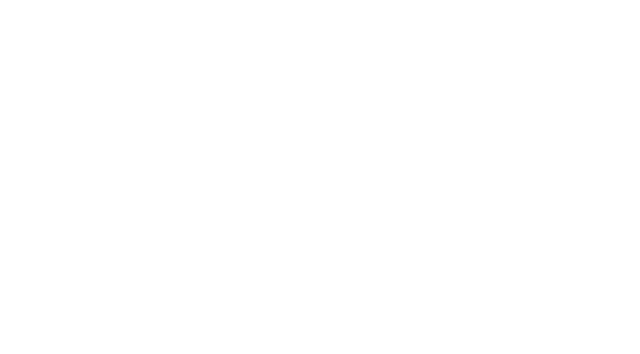
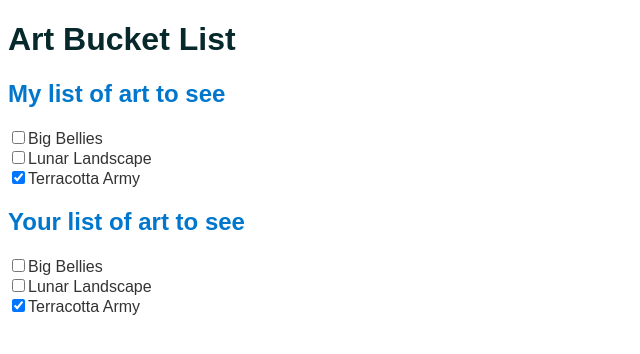
Before and after one commit to DaviAntonaji/fatec-lab-engenharia-react, a React (Create React App) app: page /aula5/atividade14 in a window 1280 px wide. Before the commit this address had no page. Shown: the top 354 px of the page, without its empty margins (0-640 px from the left). Built offline with nearby package versions, Linux system fonts and the light colour scheme.

Commit message:
Fim aula 5

```diff
--- a/src/App.js
+++ b/src/App.js
@@ -20,6 +20,10 @@ import Form3 from "./pages/Aula5/Form3";
 import ListAula5 from "./pages/Aula5/List";
 import List2Aula5 from "./pages/Aula5/List2";
 import ShapeEditor from "./pages/Aula5/ShapeEditor";
+import List3Aula5 from "./pages/Aula5/List3";
+import CounterList from "./pages/Aula5/CounterList";
+import List4Aula5 from "./pages/Aula5/List4";
+import BucketList from "./pages/Aula5/BucketList";
 
 function App() {
   return (
@@ -48,6 +52,10 @@ function App() {
         <Route path="/aula5/atividade8" element={<ListAula5 />} />
         <Route path="/aula5/atividade9" element={<List2Aula5 />} />
         <Route path="/aula5/atividade10" element={<ShapeEditor />} />
+        <Route path="/aula5/atividade11" element={<CounterList/>} />
+        <Route path="/aula5/atividade12" element={<List3Aula5 />} />
+        <Route path="/aula5/atividade13" element={<List4Aula5 />} />
+        <Route path="/aula5/atividade14" element={<BucketList />} />
       </Routes>
     </BrowserRouter>
   );
--- /dev/null
+++ b/src/pages/Aula5/BucketList.js
@@ -0,0 +1,67 @@
+import { useState } from "react";
+let nextId = 3;
+const initialList = [
+  { id: 0, title: "Big Bellies", seen: false },
+  { id: 1, title: "Lunar Landscape", seen: false },
+  { id: 2, title: "Terracotta Army", seen: true },
+];
+
+function ItemList({ artworks, onToggle }) {
+  return (
+    <ul>
+      {artworks.map((artwork) => (
+        <li key={artwork.id}>
+          <label>
+            <input
+              type="checkbox"
+              checked={artwork.seen}
+              onChange={(e) => {
+                onToggle(artwork.id, e.target.checked);
+              }}
+            />
+            {artwork.title}
+          </label>
+        </li>
+      ))}
+    </ul>
+  );
+}
+
+export default function BucketList() {
+  const [myList, setMyList] = useState(initialList);
+  const [yourList, setYourList] = useState(initialList);
+
+  function handleToggleMyList(artworkId, nextSeen) {
+    setMyList(
+      myList.map((artwork) => {
+        if (artwork.id === artworkId) {
+          return { ...artwork, seen: nextSeen };
+        } else {
+          return artwork;
+        }
+      })
+    );
+  }
+  function handleToggleYourList(artworkId, nextSeen) {
+    setYourList(
+      yourList.map((artwork) => {
+        if (artwork.id === artworkId) {
+          return { ...artwork, seen: nextSeen };
+        } else {
+          return artwork;
+        }
+      })
+    );
+  }
+  return (
+    <>
+
+    <h1>Art Bucket List</h1>
+    <h2>My list of art to see</h2>
+    <ItemList artworks={myList} onToggle={handleToggleMyList}/>
+    <h2>Your list of art to see</h2>
+    <ItemList artworks={yourList} onToggle={handleToggleYourList}/>
+
+    </>
+  )
+}
--- /dev/null
+++ b/src/pages/Aula5/CounterList.js
@@ -0,0 +1,35 @@
+import { useState } from "react";
+
+let initialCounters = [0, 0, 0];
+
+export default function CounterList() {
+  const [counters, setCounters] = useState(initialCounters);
+  function handleIncrementClick(index) {
+    const nextCounters = counters.map((c, i) => {
+      if (i === index) {
+        return c + 1;
+      } else {
+        return c;
+      }
+    });
+    setCounters(nextCounters);
+  }
+  return (
+    <>
+      <ul>
+        {counters.map((counter, i) => (
+          <li key={i}>
+            {counter}{" "}
+            <button
+              onClick={() => {
+                handleIncrementClick(i);
+              }}
+            >
+              +1
+            </button>
+          </li>
+        ))}
+      </ul>
+    </>
+  );
+}
--- /dev/null
+++ b/src/pages/Aula5/List3.js
@@ -0,0 +1,34 @@
+import { useState } from "react";
+
+let nextId = 3;
+
+const initialArtistis = [
+    {id: 0, name: "Marta Colvin Andrade"},
+    {id: 1, name: "Lamidi Olonade Fakeye"},
+    {id: 2, name: "Louise Nevelson"},
+]
+
+export default function List3Aula5() {
+    const [name,setName] = useState('');
+    const [artists, setArtists] = useState(initialArtistis);
+
+    function handleClick() {
+        const insertAt = 1;
+        const nextArtists = [
+            ...artists.slice(0, insertAt),
+            {id: nextId++, name: name},
+            ...artists.slice(insertAt)
+        ]
+        setArtists(nextArtists)
+        setName('')
+    }
+    return (
+        <>
+            <input value={name} onChange={e => setName(e.target.value)}/>
+            <button onClick={handleClick}>Insert</button>
+            <ul>
+                {artists.map(artist => (<li key={artist.id}>{artist.name}</li>) )}
+            </ul>
+        </>
+    )
+}
--- /dev/null
+++ b/src/pages/Aula5/List4.js
@@ -0,0 +1,29 @@
+import { useState } from "react";
+
+let nextId = 3;
+const initialList = [
+    {id: 0, title: 'Big Bellies'},
+    {id: 1, title: 'Lunar Landscape'},
+    {id: 2, title: 'Terracotta Army'},
+]
+
+export default function List4Aula5() {
+    const [list, setList] = useState(initialList);
+    function handleClick() {
+        const nextList = [...list]
+        nextList.reverse();
+        setList(nextList);
+    }
+    return (
+    <>
+    <button onClick={handleClick}>Reverse</button>
+    <ul>
+        {list.map(artwork => (
+            <li key={artwork.id}>{artwork.title}</li>
+        ))}
+    </ul>
+    </>
+
+    )
+
+}
--- a/src/pages/Home/Home.js
+++ b/src/pages/Home/Home.js
@@ -10,7 +10,7 @@ function Home() {
       <h2>Davi de Melo Antonaji</h2>
       <div className="row">
         <div className="offset icon-box">
-          <h3 className="title">Aula 2</h3>
+          <h3 className="title">Atividade 1 - Aula 2</h3>
           <div>
             <Link to="/aula2/atividade1">Atividade 1: Relógio</Link>
           </div>
@@ -19,13 +19,13 @@ function Home() {
           </div>
         </div>
         <div className="offset icon-box">
-          <h3 className="title">Aula 3</h3>
+          <h3 className="title">Atividade 2 - Aula 3</h3>
           <div>
             <Link to="/aula3/atividade1">Atividade 1: Contador de Generos</Link>
           </div>
         </div>
         <div className="offset icon-box">
-          <h3 className="title">Aula 4</h3>
+          <h3 className="title">Atividade 3 - Aula 4</h3>
           <div>
             <Link to="/aula4/atividade1">Atividade 1: Galeria</Link>
           </div>
@@ -40,7 +40,7 @@ function Home() {
           </div>
         </div>
         <div className="offset icon-box">
-          <h3 className="title">Aula 5</h3>
+          <h3 className="title">Atividade 4 - Aula 5</h3>
           <div>
             <Link to="/aula5/atividade1">Atividade 1: Toolbar</Link>
           </div>
@@ -71,6 +71,18 @@ function Home() {
           <div>
             <Link to="/aula5/atividade10">Atividade 10: Shape Editor</Link>
           </div>
+          <div>
+            <Link to="/aula5/atividade11">Atividade 11: Counter List</Link>
+          </div>
+          <div>
+            <Link to="/aula5/atividade12">Atividade 12: List 3</Link>
+          </div>
+          <div>
+            <Link to="/aula5/atividade13">Atividade 13: List 4</Link>
+          </div>
+          <div>
+            <Link to="/aula5/atividade14">Atividade 14: BucketList</Link>
+          </div>
         </div>
       </div>
     </div>
```
